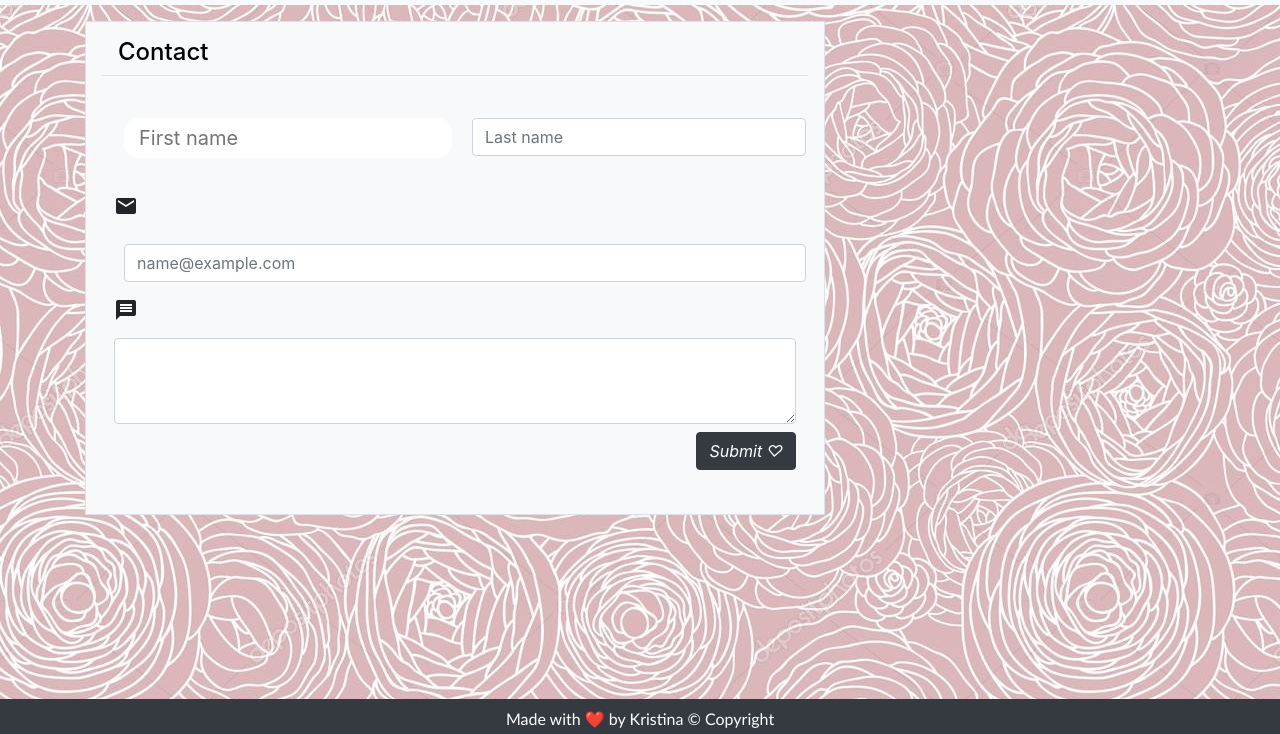
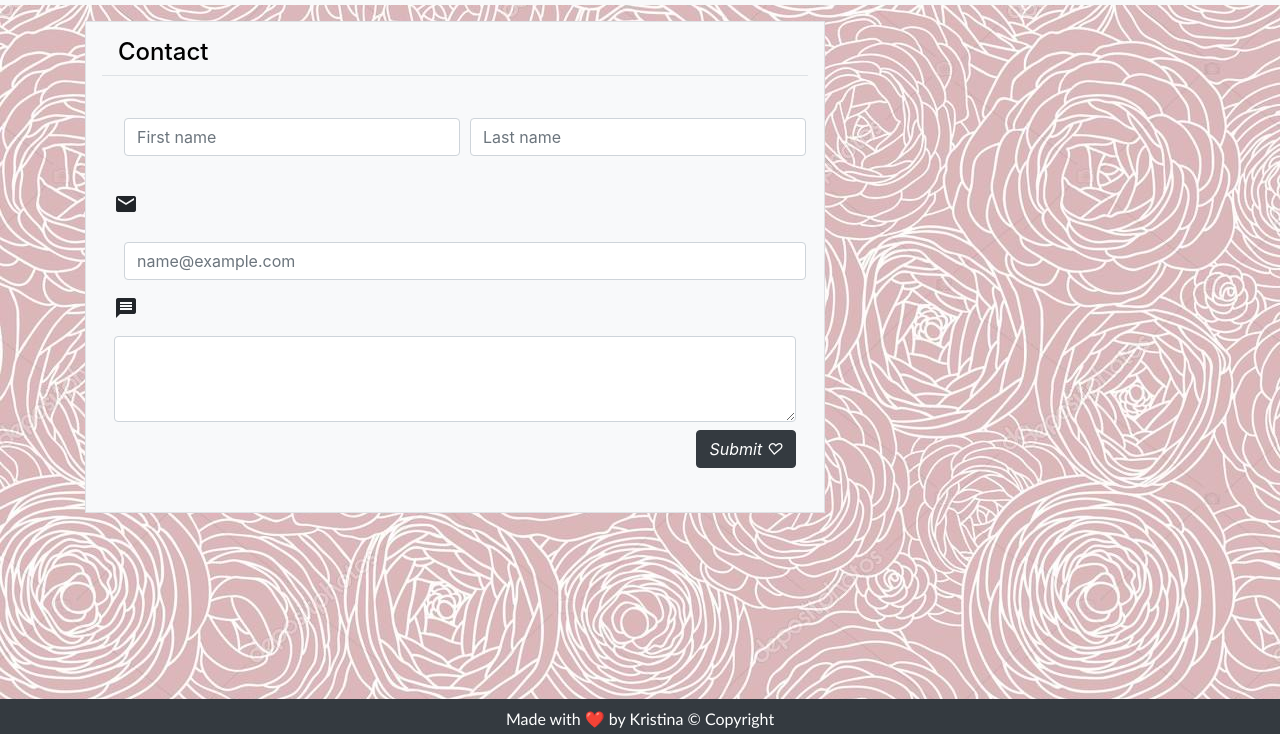
Before and after one commit to kiankovskaia/responsivePortfolio, a plain HTML site: page contact.html in a window 1280 px wide. Shown: the part 66-800 px from the top of the page. Drawn offline with nearby package versions, Linux system fonts and the light colour scheme; a web font is replaced by a local one.

Commit message:
fixed contact form

```diff
--- a/contact.html
+++ b/contact.html
@@ -55,7 +55,7 @@
                             <form>
                                 <div class="form-row">
                                     <div class="col mb-3">
-                                    <input class="focuschange" type="text" class="form-control" placeholder="First name">
+                                    <input type="text" class="form-control" placeholder="First name">
                                     </div>
                                     <div class="col">
                                     <input type="text" class="form-control" placeholder="Last name">
```
